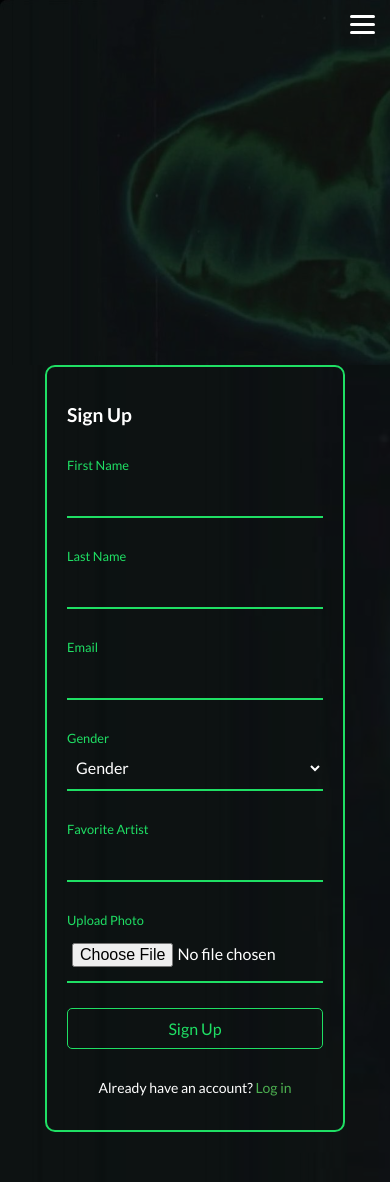
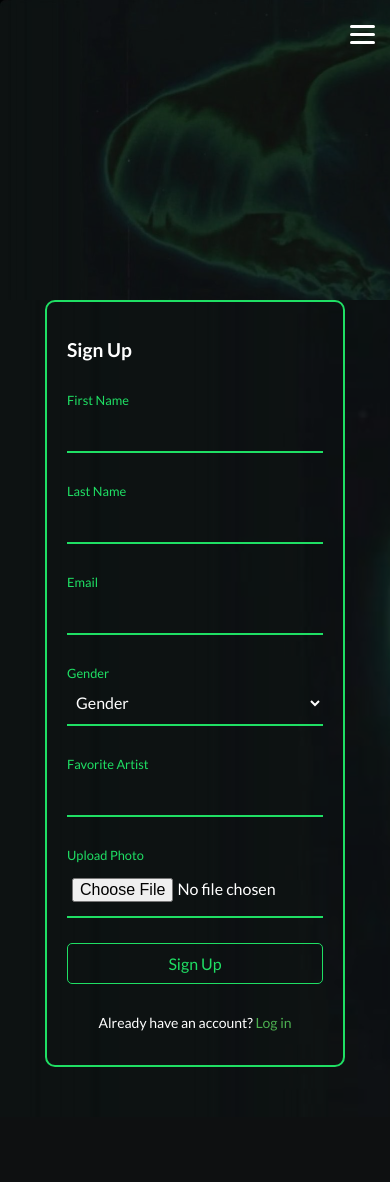
Before and after one commit to Spotify-Soulmate-Team/Spotify-Soulmate, a PHP site: page /signup.html in a window 390 px wide. After the commit the page ends 1067 px from the top, so only its background shows below. Run offline with PHP 8.4, Linux system fonts and the light colour scheme; some web fonts are replaced.

Commit message:
sign-up tweaked

```diff
--- a/css/signup.css
+++ b/css/signup.css
@@ -161,11 +161,17 @@ select.input-field {
 }
 
 
-@media only screen and (max-width: 768px) {
+@media(max-width: 768px) {
+  body{
+    height: auto;
+  }
+  .main-header{
+    height: 300px;
+  }
   .hamburger{
     display: block;
-    padding-top: 10px;
     padding-right: 10px;
+    margin-top: 10px;
   }
   .website-name{
     font-size: 3em;
```
Lines whose indentation alone changed are shown as unchanged.
